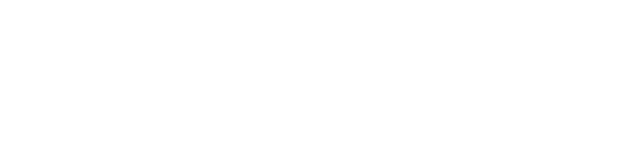
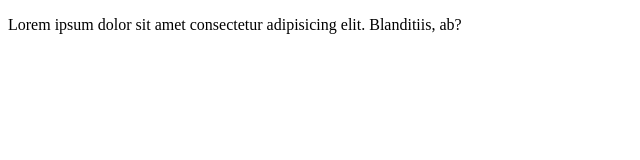
Before and after one commit to MorthenDeveloper/test-repositorio, a plain HTML site: page index.html in a window 1280 px wide. Shown: the whole page, without its empty margins (0-640 px from the left). Drawn offline with Linux system fonts and the light colour scheme.

Commit message:
Agregar DIV contenedor

```diff
--- a/index.html
+++ b/index.html
@@ -8,7 +8,12 @@
 </head>
 
 <body>
-
+    <!--CONTENEDOR 1-->
+    <div class="container">
+        <div class="row">
+            <p>Lorem ipsum dolor sit amet consectetur adipisicing elit. Blanditiis, ab?</p>
+        </div>
+    </div>
 </body>
 
 </html>
```
